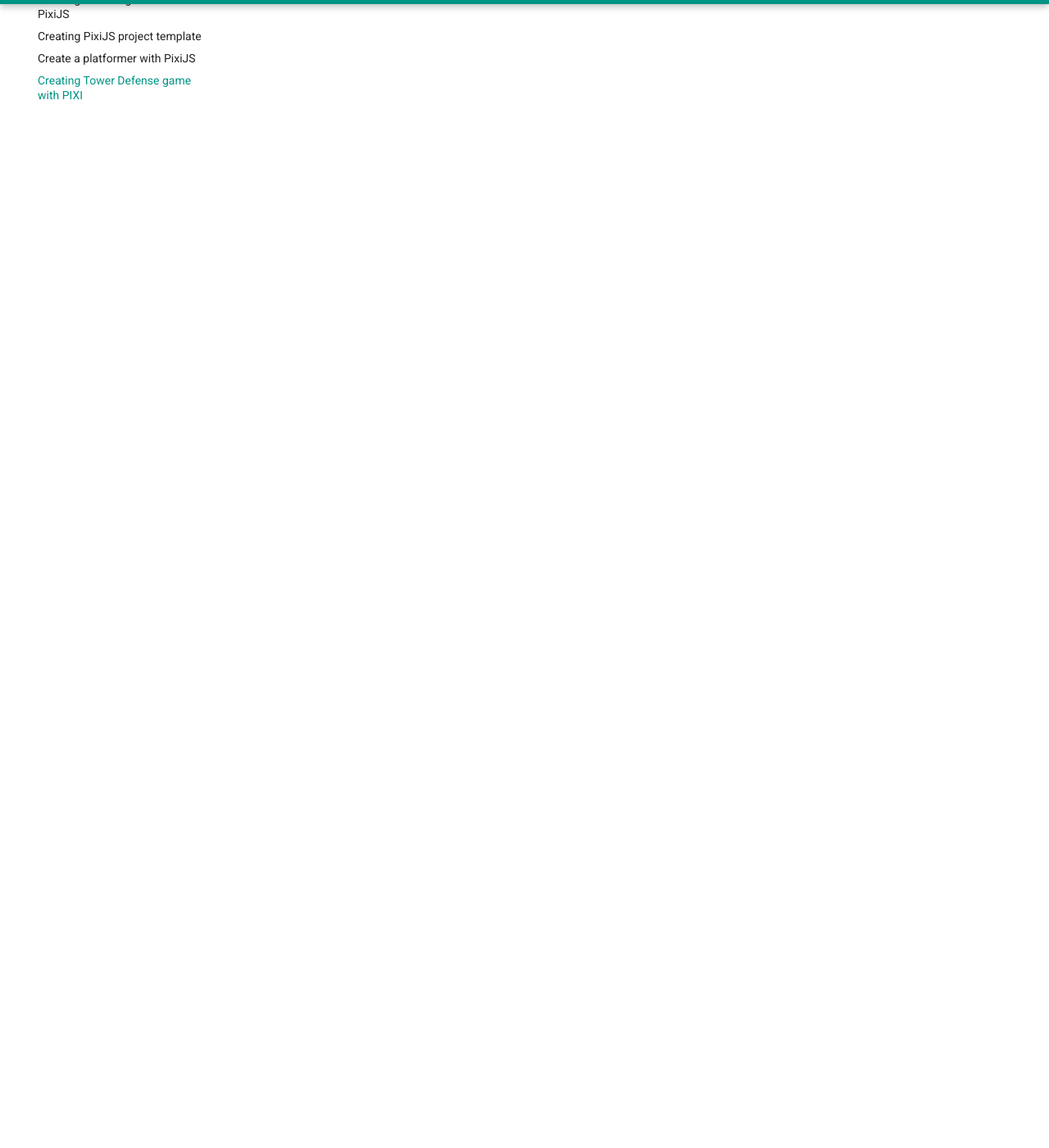
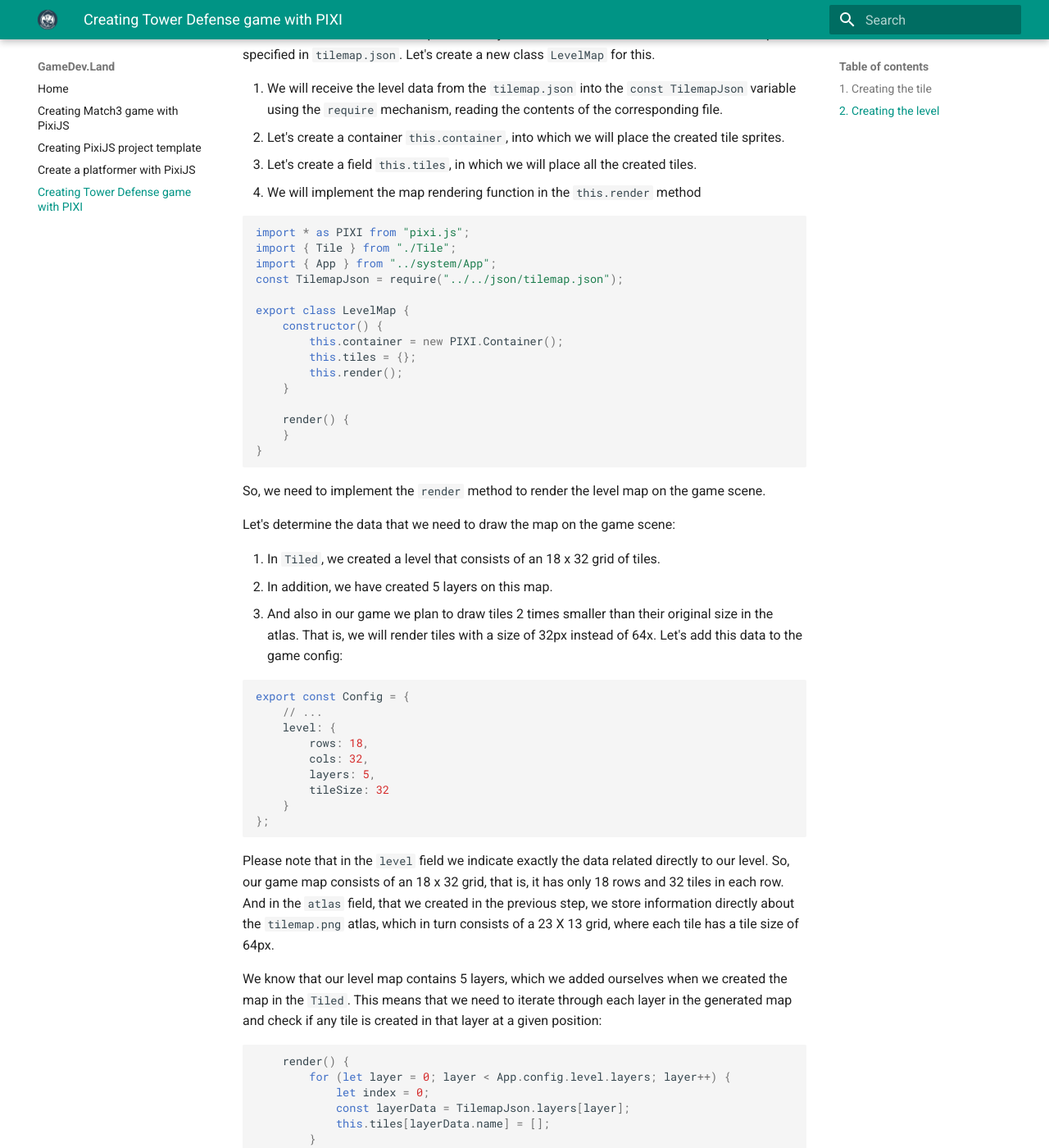
Before and after one commit to bolotnikov/gamedevland, an MkDocs documentation site: the page built from docs/tower-defense.md, in a window 1280 px wide and 1400 px high, scrolled down 2814 px. Shown: the whole window at 82% size. Built offline with MkDocs 1.6.1 and Material for MkDocs 9.7.7, drawn with Linux system fonts in a browser that asks for light colours; emoji names are drawn with the system emoji font; some of the changed text lies outside the part shown.

Commit message:
Update tower-defense.md

````diff
--- a/docs/tower-defense.md
+++ b/docs/tower-defense.md
@@ -53,7 +53,7 @@ In the `this.atlas` field we will get the texture of the loaded tilemap asset.
 Let each tile have its own ID number in the atlas, by which we can specifically identify the tile by determining its position.
 Thus, before we understand how to draw the desired part of the image, let's determine its position by ID.
 
-First, let's manually set the number of rows and columns in our atlas in the game config, and also directly indicate the size of the tiles:
+First, let's manually set the number of rows and columns of our atlas image `tilemap.png` in the game config, and also directly indicate the size of the tiles:
 
 ``` javascript
 
@@ -65,24 +65,24 @@ export const Config = {
     scenes: {
         "Game": GameScene
     },
-    map: {
+    atlas: {
+        cols: 23,
         rows: 13,
-        cols: 23,
         tileSize: 64
     }
 };
 
 ```
 
-Now, knowing the total number of rows and columns, we can calculate which row and which column has a tile with a given ID:
+Now, knowing the total number of rows and columns of the atlas image, we can calculate which row and which column has a tile with a given ID:
 
 
 ``` javascript
     get position() {
         let index = 0;
 
-        for (let row = 0; row < App.config.map.rows; row++) {
-            for (let col = 0; col < App.config.map.cols; col++) {
+        for (let row = 0; row < App.config.atlas.rows; row++) {
+            for (let col = 0; col < App.config.atlas.cols; col++) {
                 ++index;
                 if (index === this.id) {
                     return {row, col};
@@ -99,9 +99,9 @@ Having defined the tile's row and column in the tilemap grid, we can finally dra
 
 ``` javascript
     createSprite() {
-        const x = App.config.map.tileSize * this.position.col;
-        const y = App.config.map.tileSize * this.position.row;
-        const texture = new PIXI.Texture(this.atlas, new PIXI.Rectangle(x + 1, y + 1, App.config.map.tileSize - 2, App.config.map.tileSize - 2));
+        const x = App.config.atlas.tileSize * this.position.col;
+        const y = App.config.atlas.tileSize * this.position.row;
+        const texture = new PIXI.Texture(this.atlas, new PIXI.Rectangle(x + 1, y + 1, App.config.atlas.tileSize - 2, App.config.atlas.tileSize - 2));
         this.sprite = new PIXI.Sprite(texture);
         this.sprite.anchor.set(0.5);
     }
@@ -124,3 +124,148 @@ export class GameScene extends Scene {
     }
 }
 ```
+
+## 2. Creating the level
+
+So we learned how to create a specific tile by its ID. This means we can draw the entire map specified in `tilemap.json`.
+Let's create a new class `LevelMap` for this.
+
+1. We will receive the level data from the `tilemap.json` into the `const TilemapJson` variable using the `require` mechanism, reading the contents of the corresponding file.
+2. Let's create a container `this.container`, into which we will place the created tile sprites.
+3. Let's create a field `this.tiles`, in which we will place all the created tiles.
+4. We will implement the map rendering function in the `this.render` method
+
+``` javascript
+import * as PIXI from "pixi.js";
+import { Tile } from "./Tile";
+import { App } from "../system/App";
+const TilemapJson = require("../../json/tilemap.json");
+
+export class LevelMap {
+    constructor() {
+        this.container = new PIXI.Container();
+        this.tiles = {};
+        this.render();
+    }
+
+    render() {
+    }
+}
+```
+
+So, we need to implement the `render` method to render the level map on the game scene.
+
+Let's determine the data that we need to draw the map on the game scene:
+
+1. In `Tiled`, we created a level that consists of an 18 x 32 grid of tiles.
+2. In addition, we have created 5 layers on this map.
+3. And also in our game we plan to draw tiles 2 times smaller than their original size in the atlas. That is, we will render tiles with a size of 32px instead of 64x.
+Let's add this data to the game config:
+
+``` javascript
+export const Config = {
+    // ...
+    level: {
+        rows: 18,
+        cols: 32,
+        layers: 5,
+        tileSize: 32
+    }
+};
+```
+
+Please note that in the `level` field we indicate exactly the data related directly to our level. So, our game map consists of an 18 x 32 grid, that is, it has only 18 rows and 32 tiles in each row.
+And in the `atlas` field, that we created in the previous step, we store information directly about the `tilemap.png` atlas, which in turn consists of a 23 X 13 grid, where each tile has a tile size of 64px.
+
+We know that our level map contains 5 layers, which we added ourselves when we created the map in the `Tiled`.
+This means that we need to iterate through each layer in the generated map and check if any tile is created in that layer at a given position:
+
+``` javascript
+    render() {
+        for (let layer = 0; layer < App.config.level.layers; layer++) {
+            let index = 0;
+            const layerData = TilemapJson.layers[layer];
+            this.tiles[layerData.name] = [];
+        }
+    }
+```
+
+As you can see, information about the presence of a tile in the grid can be obtained from data about the current layer from `tilemap.json`. Let's save this data in `layerData`.
+Let each property of the `this.tiles` object refer to a specific map layer.
+
+If `tilemap.json` contains data for the current layer, then we can find out the tile ID by the `index` counter, which increases by 1 for each next tile checked. Thus, let's loop through all the columns in all the rows of our map, increasing the `index` parameter in each iteration.
+This way we find out whether there is a tile in a given position on a given layer.
+If there is a tile, then we get its ID:
+
+``` javascript
+
+    render() {
+        for (let layer = 0; layer < App.config.level.layers; layer++) {
+            let index = 0;
+            const layerData = json.layers[layer];
+            this.tiles[layerData.name] = [];
+
+            if (layerData.data) {
+                for (let row = 0; row < App.config.level.rows; row++) {
+                    for (let col = 0; col < App.config.level.cols; col++) {
+                        const tileId = TilemapJson.layers[layer].data[index];
+                        index++;
+                        if (tileId) {
+                            const tile = this.renderTile(tileId, row, col);
+                            this.tiles[layerData.name].push(tile);
+
+                        }
+                    }
+                }
+            }
+        }
+
+    }
+}
+```
+
+If we found the tile ID at a given position, we can draw it:
+
+``` javascript
+
+    renderTile(id, row, col) {
+        let tile = new Tile(id);
+        tile.sprite.x = col * App.config.level.tileSize;
+        tile.sprite.y = row * App.config.level.tileSize;
+        tile.sprite.width = App.config.level.tileSize;
+        tile.sprite.height = App.config.level.tileSize;
+        this.container.addChild(tile.sprite);
+        return tile;
+    }
+```
+
+When drawing, we use the tile sizes that we want to get in the game. That is, we take data from the `tileSize` field of the `level` object, and not from the `map`. In our case, it is 32px. Taking these dimensions into account, we create the tile in the correct position on the screen with the correct offset. And add the created tile to the container of the `LevelMap` class.
+
+Now we can render the entire map in the `Game` scene:
+
+
+``` javascript
+import { Scene } from '../system/Scene';
+import { LevelMap } from './LevelMap';
+
+export class GameScene extends Scene {
+    create() {
+        this.createMap();
+    }
+    createMap() {
+        this.map = new LevelMap();
+        this.container.addChild(this.map.container);
+    }
+}
+```
+
+It is easy to calculate that a grid size of 18x32 taking into account the tile size of 32px will give us a map of 1024 x 576 pixels.
+
+Let's specify this data when creating the pixi canvas in the `App` class:
+
+``` javascript
+        this.app = new PIXI.Application({ width: 1024, height: 576});
+        this.app.view.style = `width: 1024px; height: 576;`;
+```
+
+And now let’s check whether the map is displayed correctly on the screen.
````
